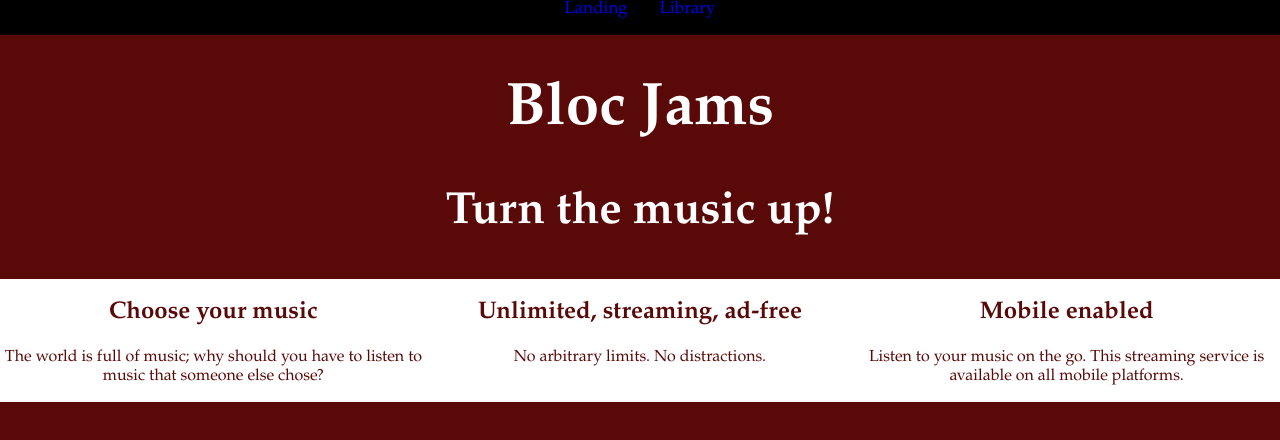
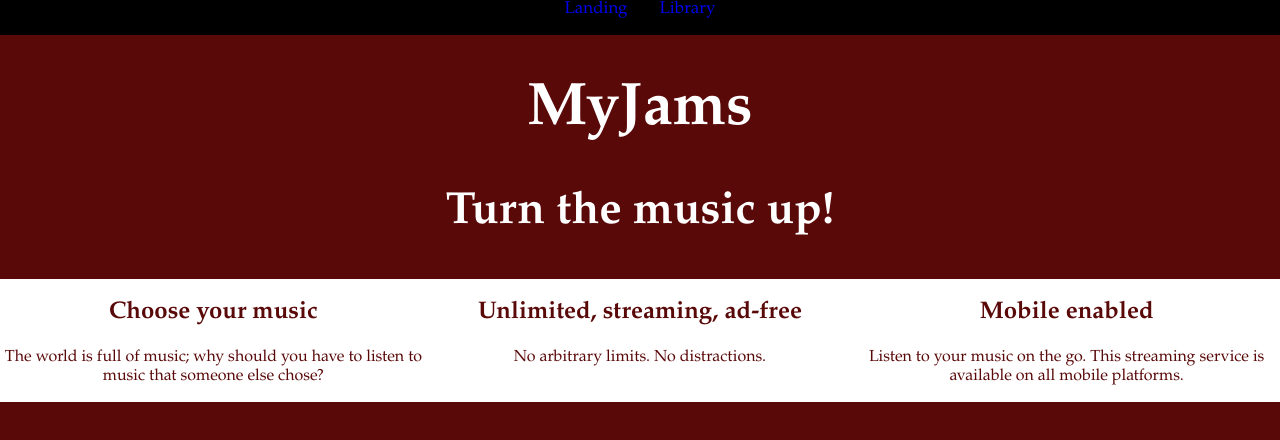
Before and after one commit to rynoronha/MyJams, a React (Create React App) app: page / in a window 1280 px wide. Shown: the top 440 px of the page. Built offline with nearby package versions, Linux system fonts and the light colour scheme.

Commit message:
Title change

```diff
--- a/src/App.js
+++ b/src/App.js
@@ -14,7 +14,7 @@ class App extends Component {
              <Link className="Links" to='/'>Landing</Link>
              <Link className="Links" to='/library'>Library</Link>
           </nav>
-          <h1>Bloc Jams</h1>
+          <h1>MyJams</h1>
         </header>
         <main>
         <Route exact path="/" component={Landing} />
```
